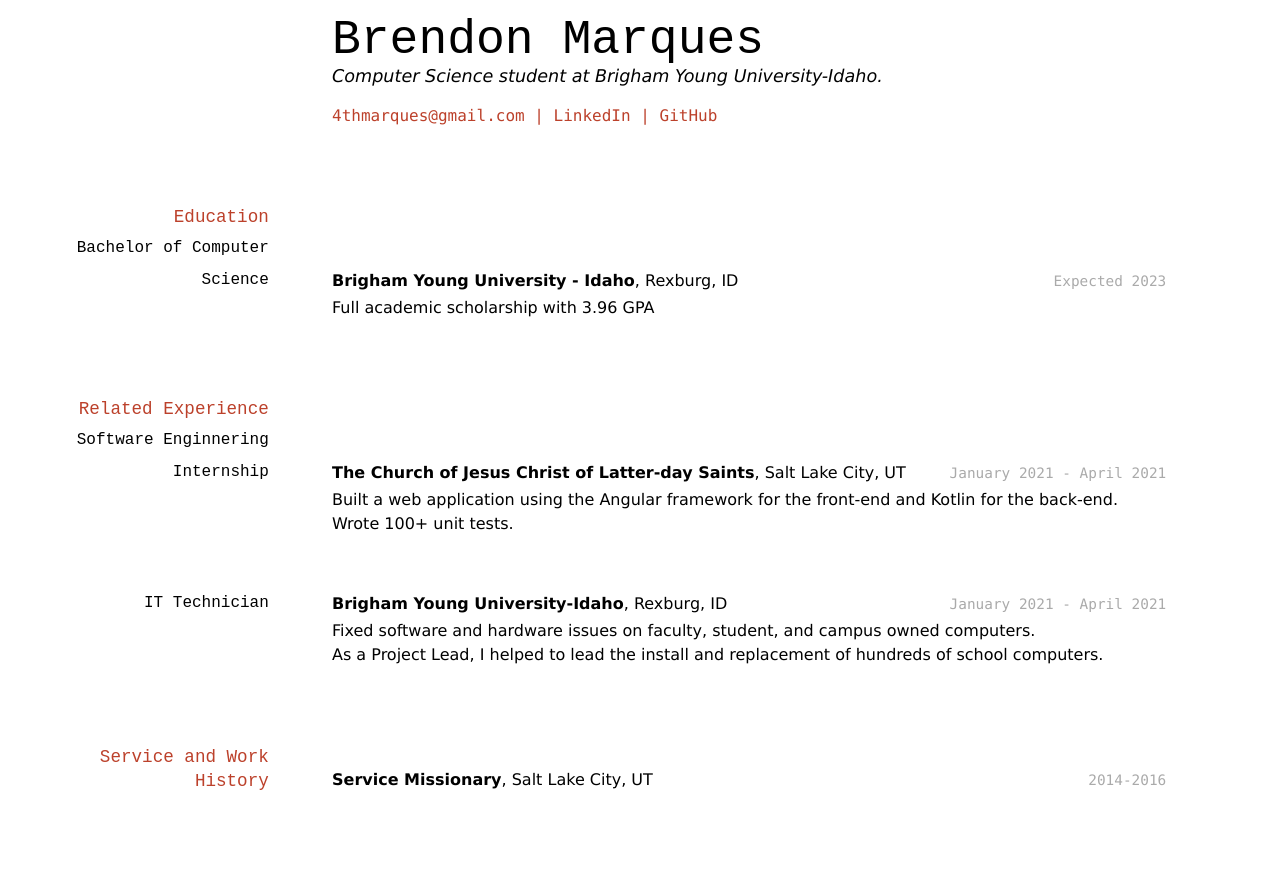
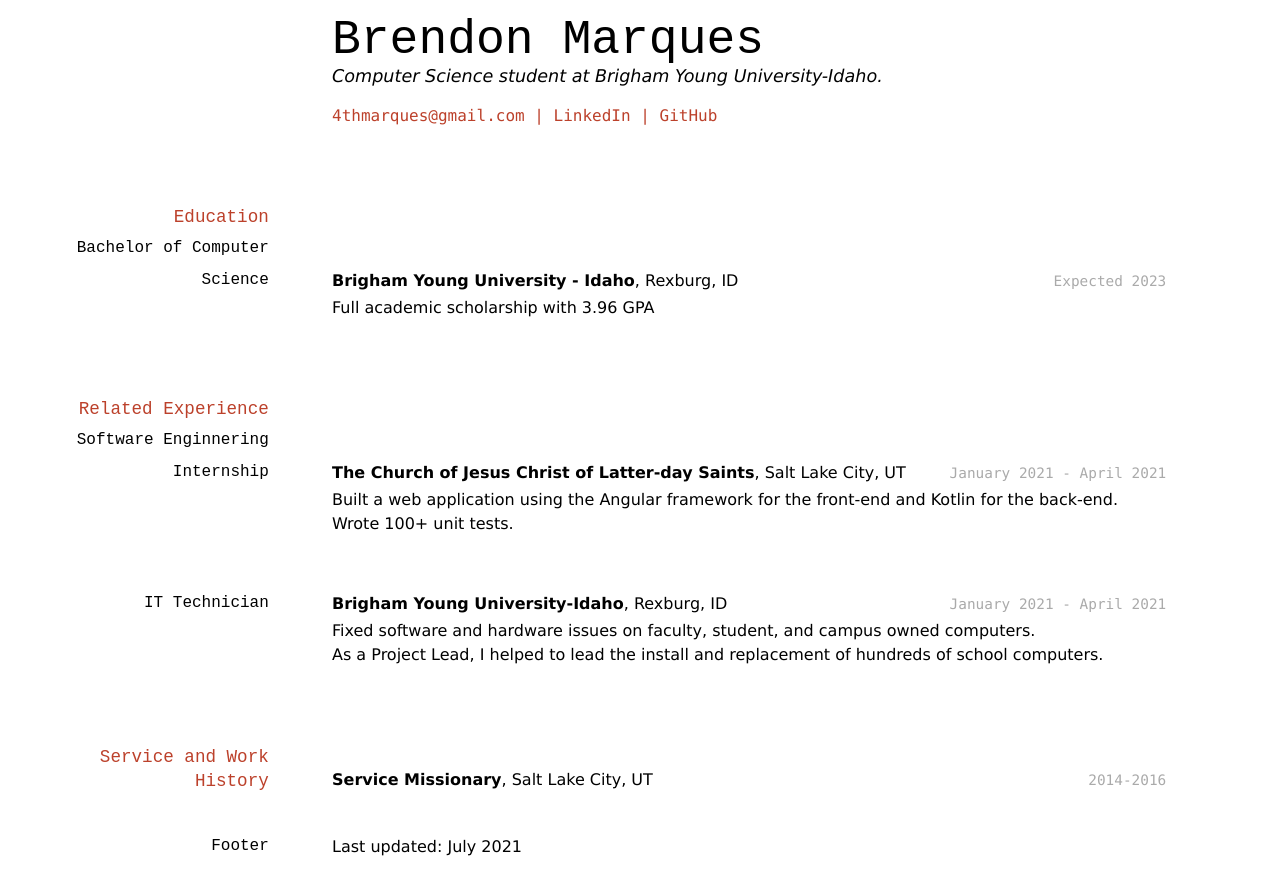
Before and after one commit to byuids-resumes/marquesb_resume, a Jekyll site: the page built from docs/index.md, in a window 1280 px wide. Shown: the top 895 px of the page. Built offline with Jekyll 4.4.1, drawn with Linux system fonts in a browser that asks for light colours.

Commit message:
Changed hyperlinks

```diff
--- a/docs/index.md
+++ b/docs/index.md
@@ -6,8 +6,8 @@ title: Brendon Marques' Resume
 Computer Science student at Brigham Young University-Idaho.
 
 <div id="webaddress">
-<a href="4thmarques@gmail.com">4thmarques@gmail.com</a>
-| <a href="www.linkedin.com/in/brendonmarques">LinkedIn</a>
+4thmarques@gmail.com
+| <a href="https://www.linkedin.com/in/brendonmarques">LinkedIn</a>
 | <a href="https://github.com/marqzbrendon">GitHub</a>
 </div>
 
@@ -46,6 +46,6 @@ __Service Missionary__, Salt Lake City, UT
 
 
 
-<!-- ### Footer
+### Footer
 
-Last updated: July 2021 -->
+Last updated: July 2021
```
